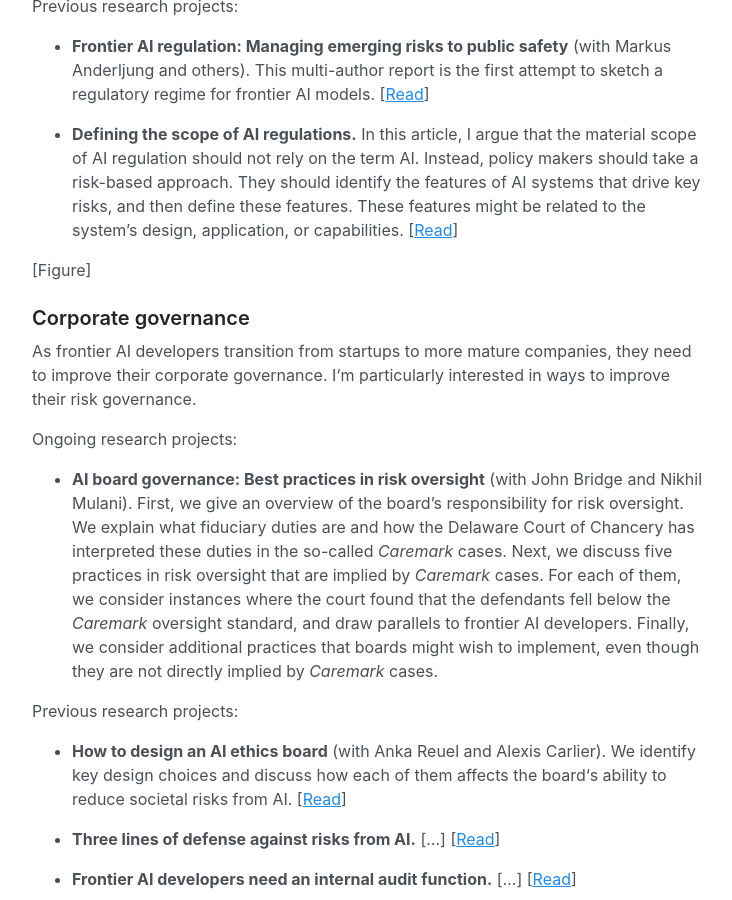
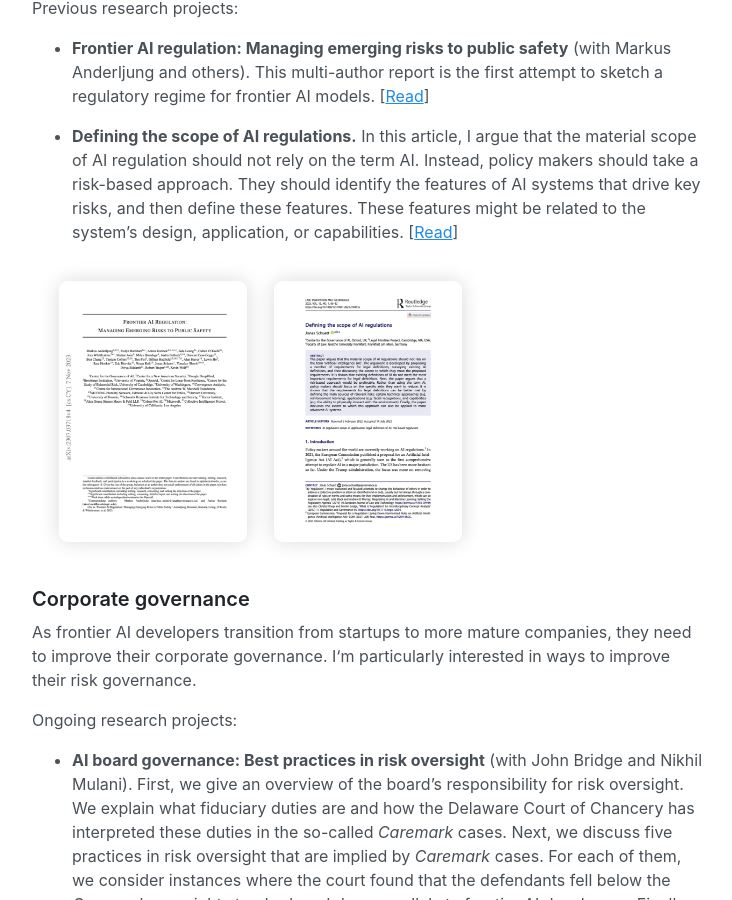
Before and after one commit to jonasschuett/jonasschuett.github.io, a Jekyll site: the page built from _posts/2020-04-04-introduction.md, in a window 1280 px wide and 900 px high, scrolled down 2951 px. Shown: the whole window, without its empty margins (272-1004 px from the left). Built offline with Jekyll 4.4.1, drawn with Linux system fonts in a browser that asks for light colours.

Commit message:
Update 2020-04-04-introduction.md

```diff
--- a/_posts/2020-04-04-introduction.md
+++ b/_posts/2020-04-04-introduction.md
@@ -47,7 +47,7 @@ Previous research projects:
 
 - **Risk assessments at AGI companies** (with Leonie Koessler). We review popular risk assessment techniques from other industries and discuss how companies that have the stated goal of build AGI could use them. [[Read](https://arxiv.org/abs/2307.08823)]
 
-![Risk Management](/risk_management.jpg "Risk Management")
+![Risk management](/risk_management.png)
 
 ### Regulation
 
@@ -65,7 +65,7 @@ Previous research projects:
 
 - **Defining the scope of AI regulations.** In this article, I argue that the material scope of AI regulation should not rely on the term AI. Instead, policy makers should take a risk-based approach. They should identify the features of AI systems that drive key risks, and then define these features. These features might be related to the system’s design, application, or capabilities. [[Read](https://doi.org/10.1080/17579961.2023.2184135)]
 
-[Figure]
+![Regulation](/regulation.png)
 
 ### Corporate governance
 
@@ -99,7 +99,7 @@ Previous research projects:
 
 - **AI certification: Advancing ethical practice by reducing information asymmetries** (with Peter Cihon, Moritz Kleinaltenkamp, and Seth Baum). […] [[Read](https://doi.org/10.1109/TTS.2021.3077595)]
 
-[Figure]
+![Auditing](/auditing.png)
 
 ---
 
```
